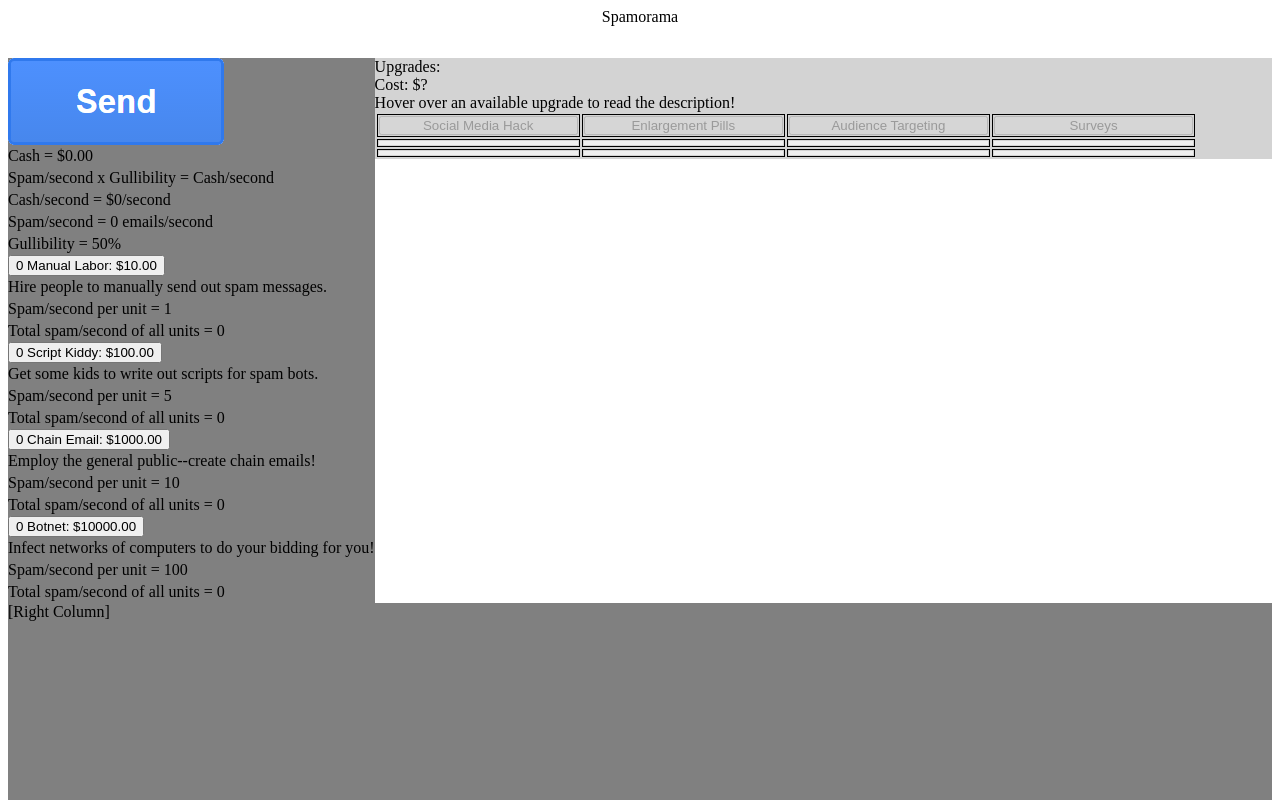
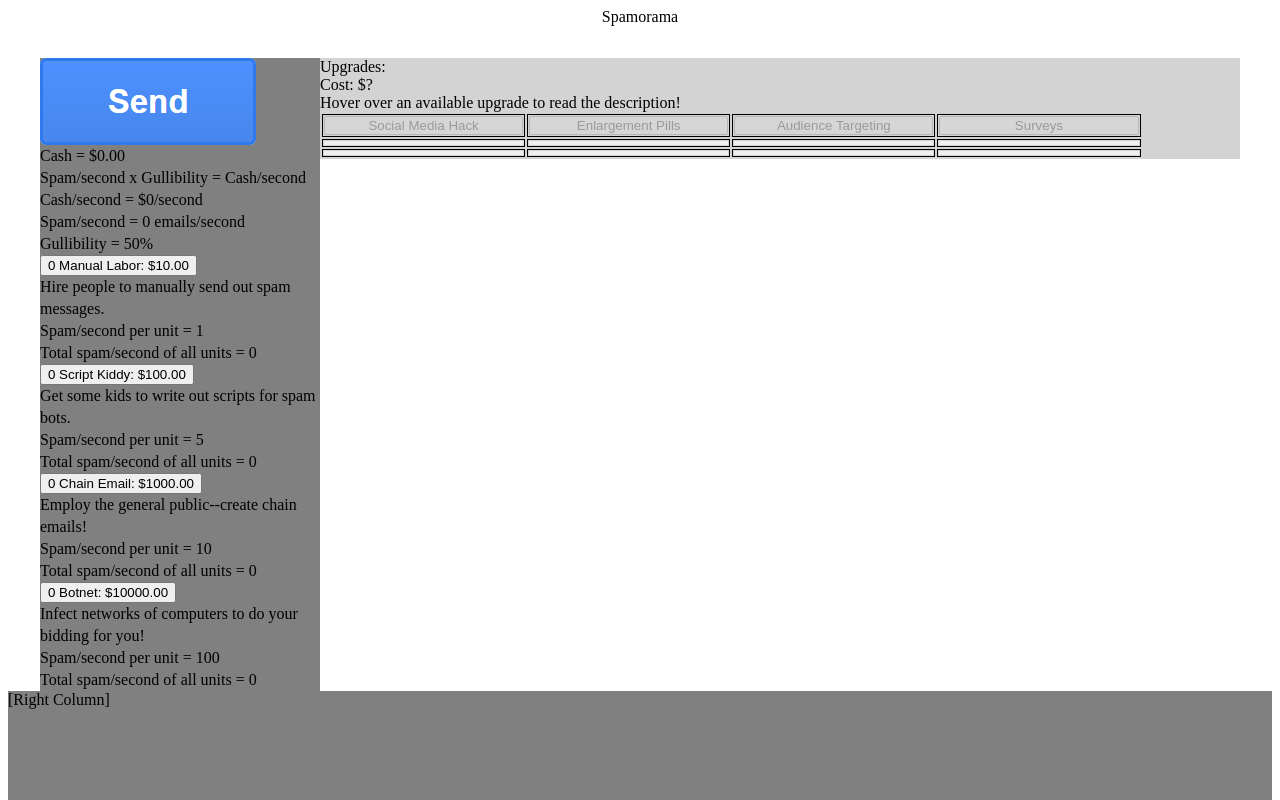
Before and after one commit to jake-white/Spamorama, a plain HTML site: page index.html in a window 1280 px wide. Shown: the top 800 px of the page. Drawn offline with Linux system fonts and the light colour scheme.

Commit message:
working on columns

```diff
--- a/style.css
+++ b/style.css
@@ -3,17 +3,21 @@
 	text-align: center;
 }
 .container {
-  display: flex;
-  flex-direction: row;
-  flex-wrap: nowrap;
-  justify-content: space-around;
+	display:flex;
+
+    /* Centering the page */
+    max-width:1200px;
+    margin:0 auto;
 }
 .column-left{
+	flex-shrink:0;
+    width:280px;
 	height: 100%;
 	background-color:gray;
 	line-height: 22px;
 }
 .column-center{
+	flex-grow: 1;
 	height: 100%;
 	background-color:#d3d3d3;
 }
@@ -21,15 +25,18 @@
 	height: 100%;
 	background-color:gray;
 }
-@media all and (min-width: 600px) {
-  .aside { flex: 1 auto; }
-}
+@media all and (max-width: 800px) {
 
-@media all and (min-width: 800px) {
-  .column-center    { flex: 3 0px; }
-  .column-left { order: 1; }
-  .column-center    { order: 2; }
-  .column-right { order: 3; }
+    #page {
+        flex-flow:column;
+    }
+
+    /* Make the sidebar take the entire width of the screen */
+
+    aside {
+        width:auto;
+    }
+
 }
 table.table1 {
 	margin: 0px;
```
